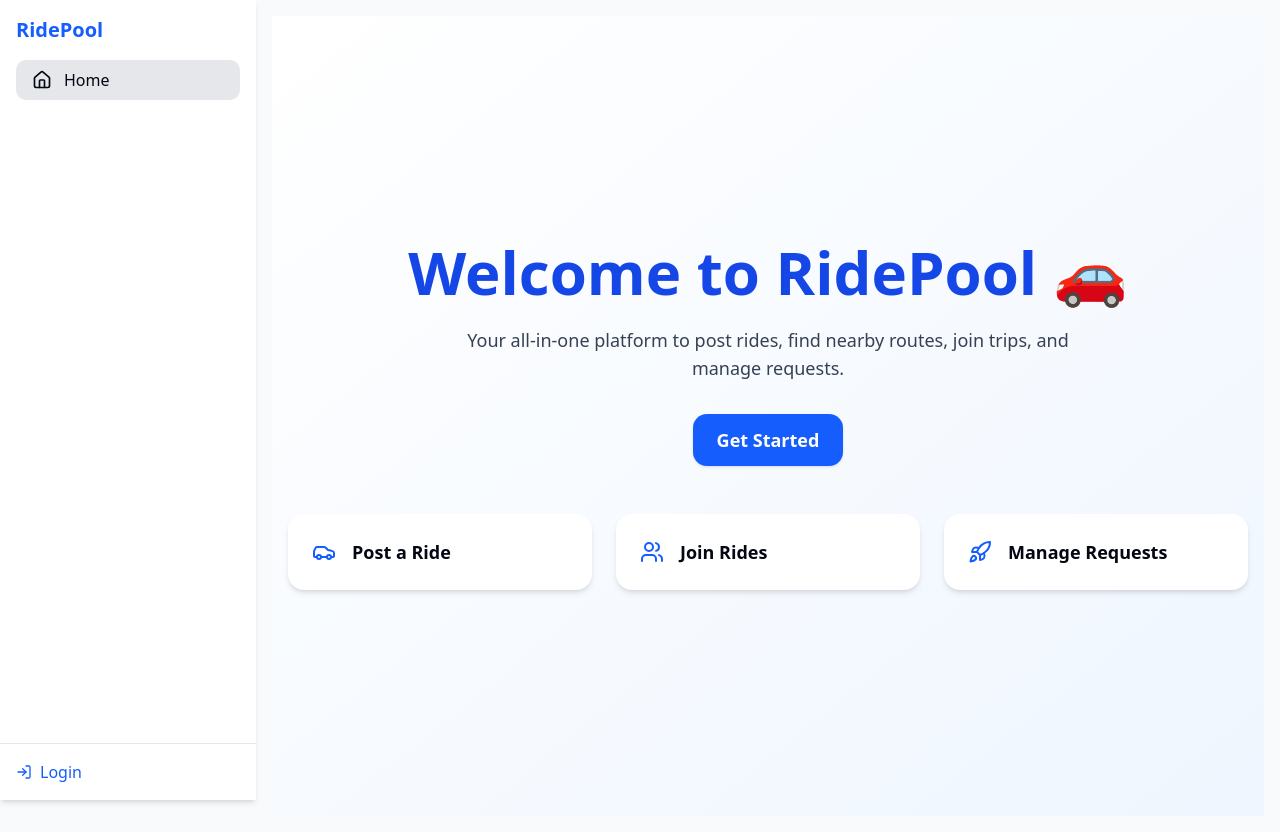
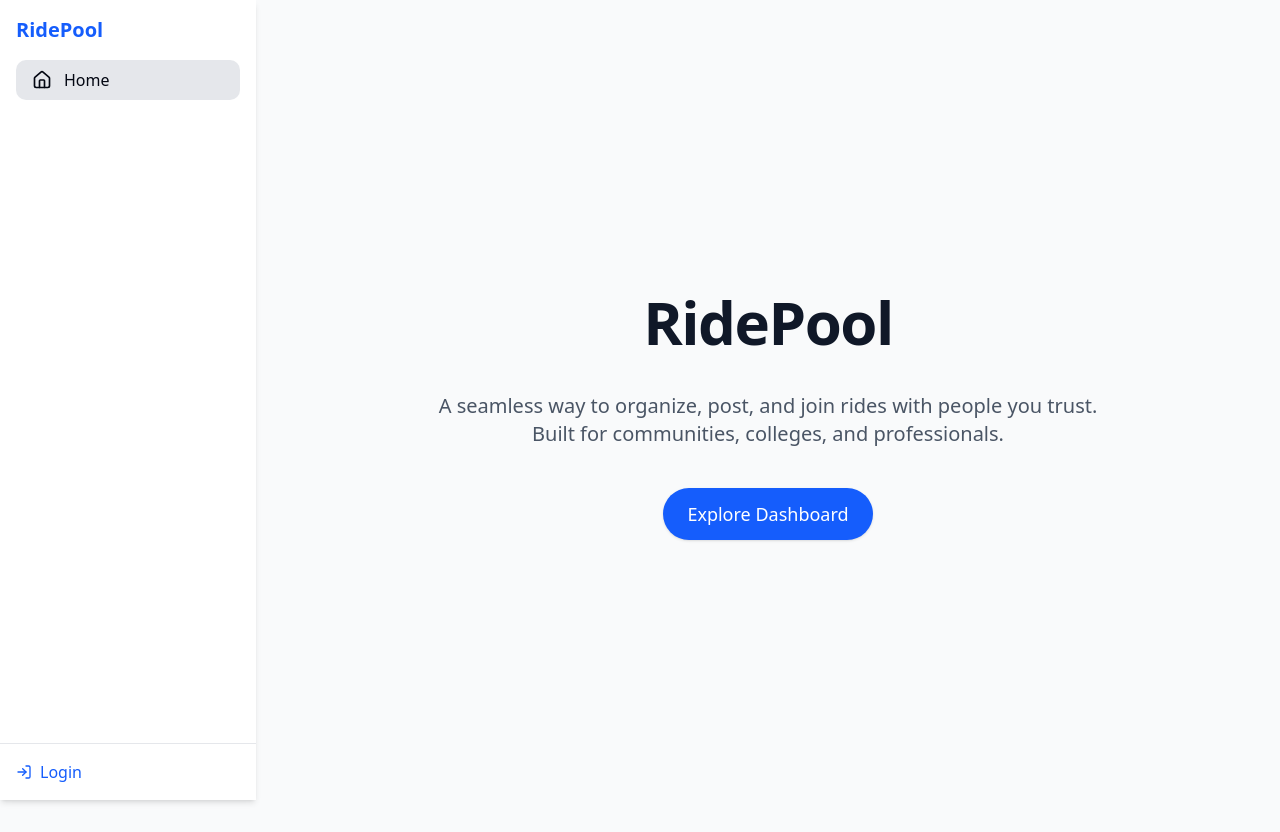
Before and after one commit to arnav-343-agarwal/Internal-Pooler, a Next.js app: page / in a window 1280 px wide. Built offline with nearby package versions, Linux system fonts and the light colour scheme.

Commit message:
make homepage better

```diff
--- a/src/app/page.js
+++ b/src/app/page.js
@@ -1,55 +1,41 @@
-import MotionDiv from '@/components/MotionDiv'; // use relative path if needed
-import Link from 'next/link';
-import { Car, Users, Rocket } from 'lucide-react';
+// app/page.js
+import Link from "next/link";
+import MotionDiv from "@/components/MotionDiv";
 
 export default function Home() {
   return (
-    <main className="min-h-screen flex flex-col items-center justify-center bg-gradient-to-br from-white to-blue-50 px-4">
+    <main className="min-h-screen bg-[#f9fafb] px-6 flex items-center justify-center">
+      <div className="max-w-4xl text-center space-y-10">
         <MotionDiv
-        initial={{ opacity: 0, y: -30 }}
+          initial={{ opacity: 0, y: -20 }}
           animate={{ opacity: 1, y: 0 }}
           transition={{ duration: 0.6 }}
-        className="text-4xl md:text-6xl font-bold text-blue-700 mb-6 text-center"
+          className="text-5xl md:text-6xl font-extrabold text-gray-900 tracking-tight"
         >
-        Welcome to RidePool 🚗
+          RidePool
         </MotionDiv>
 
         <MotionDiv
-        initial={{ opacity: 0, y: 20 }}
+          initial={{ opacity: 0, y: 10 }}
           animate={{ opacity: 1, y: 0 }}
           transition={{ delay: 0.2, duration: 0.6 }}
-        className="text-lg text-gray-700 mb-8 text-center max-w-2xl"
+          className="text-lg md:text-xl text-gray-600 max-w-2xl mx-auto"
         >
-        Your all-in-one platform to post rides, find nearby routes, join trips, and manage requests.
+          A seamless way to organize, post, and join rides with people you trust. Built for communities, colleges, and professionals.
         </MotionDiv>
 
+        <MotionDiv
+          initial={{ opacity: 0 }}
+          animate={{ opacity: 1 }}
+          transition={{ delay: 0.4 }}
+        >
           <Link href="/dashboard">
-        <MotionDiv
-          whileHover={{ scale: 1.05 }}
-          whileTap={{ scale: 0.95 }}
-          className="bg-blue-600 text-white px-6 py-3 rounded-xl text-lg font-semibold shadow hover:shadow-lg transition cursor-pointer"
-        >
-          Get Started
+            <div className="inline-block bg-blue-600 text-white px-6 py-3 rounded-full text-lg font-medium shadow hover:bg-blue-700 transition">
+              Explore Dashboard
+            </div>
+          </Link>
         </MotionDiv>
-      </Link>
-
-      <div className="grid grid-cols-1 sm:grid-cols-3 gap-6 mt-12 w-full max-w-5xl">
-        <FeatureCard icon={<Car />} title="Post a Ride" />
-        <FeatureCard icon={<Users />} title="Join Rides" />
-        <FeatureCard icon={<Rocket />} title="Manage Requests" />
       </div>
     </main>
   );
 }
-
-function FeatureCard({ icon, title }) {
-  return (
-    <MotionDiv
-      whileHover={{ y: -4, scale: 1.02 }}
-      className="bg-white p-6 rounded-2xl shadow-md flex items-center gap-4 hover:bg-blue-50 transition"
-    >
-      <div className="text-blue-600">{icon}</div>
-      <h3 className="text-lg font-semibold">{title}</h3>
-    </MotionDiv>
-  );
-}
```
Lines whose indentation alone changed are shown as unchanged.
